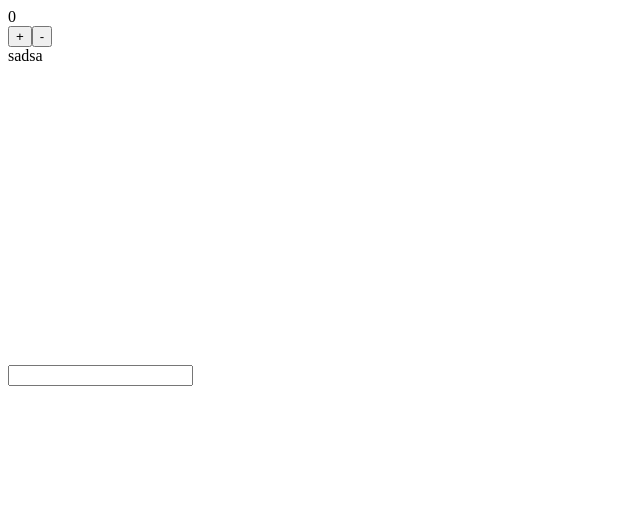
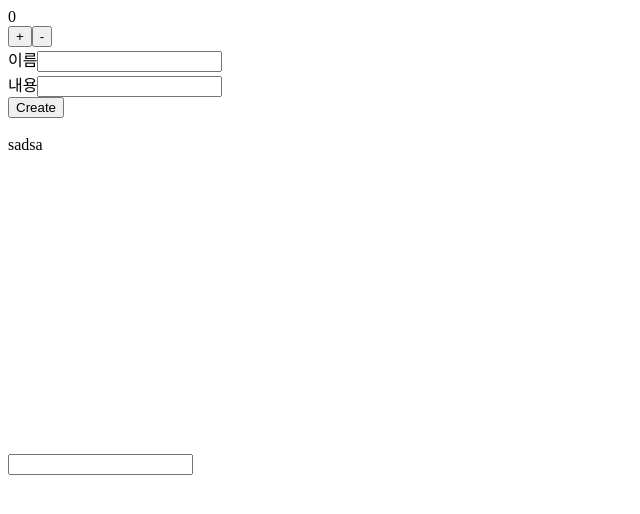
Before and after one commit to SWJBReactStudy/Real_Teacher_Han, a React (Create React App) app: page / in a window 1280 px wide. Shown: the top 514 px of the page, without its empty margins (0-640 px from the left). Built offline with nearby package versions, Linux system fonts and the light colour scheme.

Commit message:
preStudy: CustomHooks & Context API

```diff
--- a/src/App.jsx
+++ b/src/App.jsx
@@ -5,6 +5,7 @@ import Array from "./components/Array";
 import List from "./components/useMemo/List";
 import Effect from "./components/Effect";
 import Styled from "./components/Styled";
+import { StudentsProvider } from "./Context/StudentsProvider";
 
 const App = () => {
   const [count, setCount] = useState(0);
@@ -12,6 +13,7 @@ const App = () => {
 
   return (
     <div>
+      <StudentsProvider>
         <div>{count}</div>
         <button onClick={() => setCount(count + 1)}>+</button>
         <button onClick={() => setCount(count - 1)}>-</button>
@@ -25,7 +27,9 @@ const App = () => {
       <br/>
 
       <Effect />*/}
+        <Array />
         <Styled />
+      </StudentsProvider>
     </div>
   );
 };
--- /dev/null
+++ b/src/Context/StudentsProvider.jsx
@@ -0,0 +1,52 @@
+import React, { createContext, useReducer, useContext, useRef } from "react";
+
+const reducer = (state, action) => {
+  switch (action.type) {
+    case "CREATE": {
+      const { id, name, content } = action;
+      return [
+        ...state,
+        {
+          id,
+          name,
+          content,
+        },
+      ];
+    }
+    case "DELETE": {
+      const { id } = action;
+      return state.filter((item) => item.id !== id);
+    }
+  }
+};
+
+const StudentsStateContext = createContext();
+const StudentsDispatchContext = createContext();
+const StudentsIdContext = createContext();
+
+export const StudentsProvider = ({ children }) => {
+  const [students, dispatch] = useReducer(reducer, []);
+  const nextId = useRef(1);
+
+  return (
+    <StudentsStateContext.Provider value={students}>
+      <StudentsDispatchContext.Provider value={dispatch}>
+        <StudentsIdContext.Provider value={nextId}>
+          {children}
+        </StudentsIdContext.Provider>
+      </StudentsDispatchContext.Provider>
+    </StudentsStateContext.Provider>
+  );
+};
+
+export const useStudentsState = () => {
+  return useContext(StudentsStateContext);
+};
+
+export const useStudentsDispatch = () => {
+  return useContext(StudentsDispatchContext);
+};
+
+export const useStudentId = () => {
+  return useContext(StudentsIdContext);
+};
--- a/src/components/Array.jsx
+++ b/src/components/Array.jsx
@@ -1,22 +1,21 @@
-import React, { useState, useRef } from "react";
+import React, { useRef, useContext } from "react";
 import Form from "./Form";
+import {
+  useStudentsDispatch,
+  useStudentsState,
+} from "../Context/StudentsProvider";
 
 const Array = () => {
-  const [students, setStudents] = useState([
-    {
-      name: "",
-      num: 0,
-      id: 1,
-    },
-  ]);
+  const students = useStudentsState();
+  const dispatch = useStudentsDispatch();
 
   const items = students.map((item) => (
     <div key={item.id}>
       <div>이름 : {item.name}</div>
-      <div>번호 : {item.num}</div>
+      <div>번호 : {item.content}</div>
       <button
         onClick={() => {
-          onRemove(item.id);
+          dispatch({ type: "DELETE", id: item.id });
         }}
       >
         X
@@ -26,15 +25,11 @@ const Array = () => {
     </div>
   ));
 
-  const onRemove = (id) => {
-    setStudents(students.filter((item) => item.id !== id));
-  };
-
-  const arrayId = useRef(2);
+  const arrayId = useRef(1);
 
   return (
     <div>
-      <Form students={students} setStudents={setStudents} idx={arrayId} />
+      <Form />
       {items}
     </div>
   );
--- a/src/components/Form.jsx
+++ b/src/components/Form.jsx
@@ -1,48 +1,51 @@
-import React, { useState } from "react";
+import React from "react";
+import useInputs from "./customHooks/useInputs";
+import { useStudentsDispatch, useStudentId } from "../Context/StudentsProvider";
 
-const Form = ({ students, setStudents, idx }) => {
-  const [inputs, setInputs] = useState({
+const Form = () => {
+  const initial = {
     name: "",
-    num: 0,
-  });
-
-  const onChangeInput = (e) => {
-    const { name, value } = e.target;
-    setInputs({
-      ...inputs,
-      [name]: value,
-    });
+    content: "",
   };
 
+  const idx = useStudentId();
+  const dispatch = useStudentsDispatch();
+  const [form, onChange, reset] = useInputs(initial);
+
   const onClickCreateButton = () => {
-    const { name, num } = inputs;
-    setStudents([
-      ...students,
-      {
-        name,
-        num,
-        id: idx.current,
-      },
-    ]);
+    const { name, content } = form;
+    dispatch({
+      type: "CREATE",
+      name,
+      content,
+      id: idx.current,
+    });
 
     idx.current += 1;
-    setInputs({
-      name: "",
-      num: "",
-    });
+    reset();
   };
 
-  const { name, num } = inputs;
+  const { name, content } = form;
 
   return (
     <div>
       <label>이름</label>
-      <input type="text" onChange={onChangeInput} value={name} name="name" />
+      <input
+        type="text"
+        onChange={(e) => onChange(e)}
+        value={name}
+        name="name"
+      />
 
       <br />
 
-      <label>번호</label>
-      <input type="text" onChange={onChangeInput} value={num} name="num" />
+      <label>내용</label>
+      <input
+        type="text"
+        onChange={(e) => onChange(e)}
+        value={content}
+        name="content"
+      />
 
       <br />
 
--- /dev/null
+++ b/src/components/customHooks/useInputs.jsx
@@ -0,0 +1,16 @@
+import { useState } from "react";
+
+const useInputs = (initial) => {
+  const [form, setForm] = useState(initial);
+
+  const onChange = (e) => {
+    const { name, value } = e.target;
+    setForm((form) => ({ ...form, [name]: value }));
+  };
+
+  const reset = () => setForm(initial);
+
+  return [form, onChange, reset];
+};
+
+export default useInputs;
```
Also changed, not shown: src/components/customHooks/useInput.jsx (deleted). Lines whose indentation alone changed are shown as unchanged.
